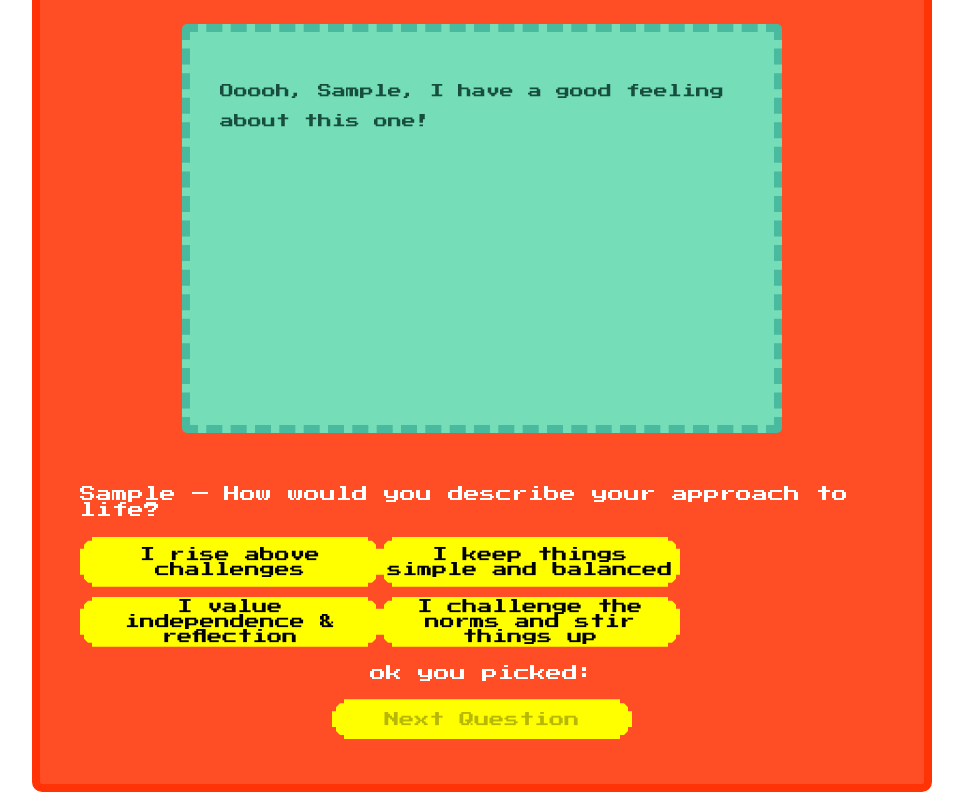
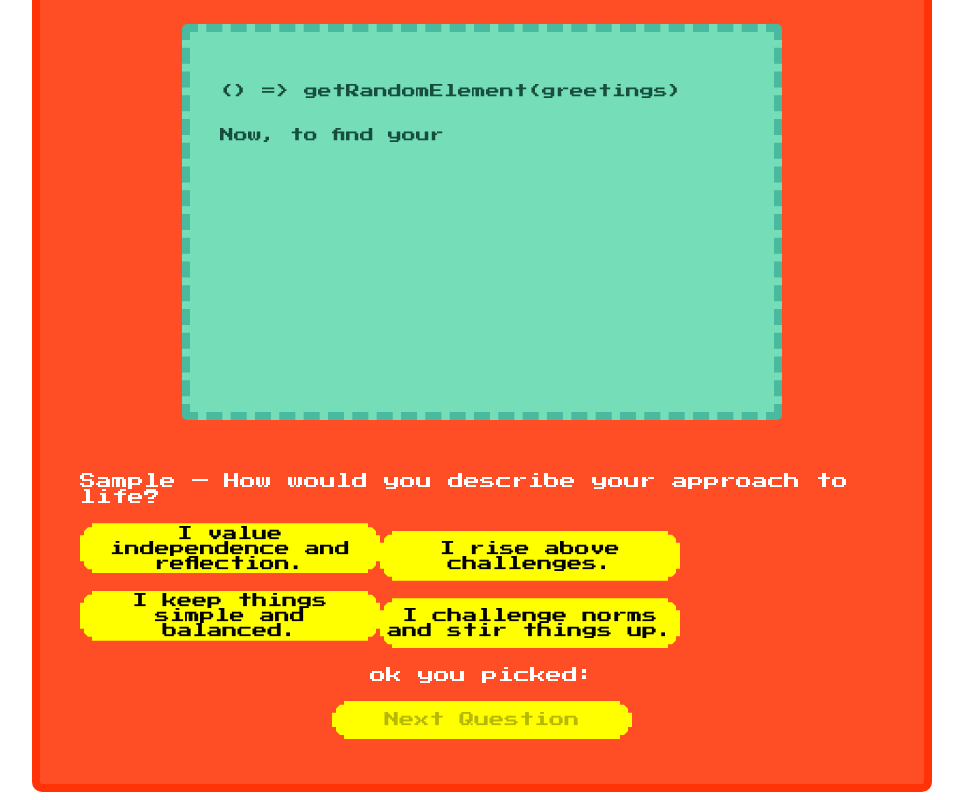
Before and after one commit to victorialamelo/ash-mvp-pokebudz-extension, a React (Vite) app in the folder client/: page / in a window 1280 px wide. Both pictures are taken after typing "Sample" into the empty fields and a click on the button "Apply to Adopt". Shown: the part 116-916 px from the top of the page, without its empty margins (158-1121 px from the left). Built offline with nearby package versions, Linux system fonts and the light colour scheme.

Commit message:
debugging

```diff
--- a/client/src/App.jsx
+++ b/client/src/App.jsx
@@ -9,9 +9,12 @@ import './App.css';
 function App() {
     const [gameState, setGameState] = useState("menu");
     const [name, setName] = useState("");
-    const [answers, setAnswers] = useState();
+    const [answers, setAnswers] = useState({});
     const [zodiac,setZodiac] = useState("");
-    const [matches, setMatches] = useState();
+    const [pokemonType, setPokemonType] = useState("");
+    const [pokemonShape, setPokemonShape] = useState("");
+    const [pokemonHabitat, setPokemonHabitat] = useState("");
+    const [matches, setMatches] = useState([]);
 
     return (
       <QuizContext.Provider value={{
@@ -23,6 +26,12 @@ function App() {
           setAnswers,
           zodiac,
           setZodiac,
+          pokemonType,
+          setPokemonType,
+          pokemonHabitat,
+          setPokemonHabitat,
+          pokemonShape,
+          setPokemonShape,
           matches,
           setMatches
           }}>
--- a/client/src/Components/Matches.jsx
+++ b/client/src/Components/Matches.jsx
@@ -8,33 +8,69 @@ import '../App.css';
 export default function Matches() {
     const [ loading, setLoading ] = useState();
     const [ typeUrl, setTypeURL ] = useState();
-    const { gameState, setGameState, name, answers, zodiac, matches, setMatches } = useContext(QuizContext);
-    console.log("ability", answers.ability);
-    console.log("habitat", answers.habitat);
-    console.log("shape", answers.shape);
-    console.log("pokemonType:", getZodiacData(zodiac).pokemonType);
+    const { name,
+            answers,
+            zodiac,
+            matches
+         } = useContext(QuizContext);
 
+    console.log(answers);
+    // need to have
+    // - pokemon type personality question
+    // - pokemon type zodiac question
+    // - pokemon shape
+    // - pokemon habitat
+
+    // fetchPokemonData function is to help call
+    // TYPE https://pokeapi.co/api/v2/type/
+    // SHAPE https://pokeapi.co/api/v2/pokemon-shape
+    // HABITAT https://pokeapi.co/api/v2/pokemon-habitat
+    // because within them are the urls to which pokemons match like this:
+
+    async function fetchPokemonData(baseUrl, searchName) {
+        try {
+            const response = await fetch(baseUrl);
+
+            if (!response.ok) throw new Error("Failed to fetch data");
+                const data = await response.json();
+                const result = data.results.find(item => item.name === searchName);
+                console.log("fetching Pokemon Data ...")
+                console.log("baseURL: ", baseUrl);
+                console.log("result: ", result);
+
+            return result ? result.url : null;
+        // We need to access the url based on the name, for example if the user
+        // chooses forest we need to access that url from https://pokeapi.co/api/v2/pokemon-habitat
+        //
+        // "results": [
+        //     {
+        //         "name": "forest",
+        //         "url": "https://pokeapi.co/api/v2/pokemon-habitat/2/"
+        //     },
+        //
+        } catch (error) {
+            console.error("Error fetching data:", error);
+            return null;
+        }
+    }
+
+    // getPokemonTypes function gets the pokemon type using zodiac AND personality question
     async function getPokemonTypes() {
-        const url = `https://pokeapi.co/api/v2/type/`;
-        const userPokemonType = getZodiacData(zodiac).pokemonType.toLowerCase();
+        const baseUrl = `https://pokeapi.co/api/v2/type/`;
+        const zodiacPokemonType = getZodiacData(zodiac).pokemonType;
+        const quizPokemonType = answers.pokemonType;
 
-        try {
-            const response = await fetch(url);
-            const data = await response.json();
+        setLoading(true);
+        const typeUrl = await fetchPokemonData(baseUrl, userPokemonType);
 
-            if (!response.ok) {
-              console.log("No matches found");
-            } else {
-              console.log(data.results.find(type => type.name === userPokemonType));
-              const findType = data.results.find(type => type.name === userPokemonType);
-              setTypeURL(findType.url);
-            }
-          } catch (error) {
-            console.log(error)
-          }
+        if (typeUrl) {
+            setTypeURL(typeUrl);
+        } else {
+            console.log("No matches found");
+        }
 
-          setLoading(false);
-        }
+        setLoading(false);
+    }
 
     async function getMatchByType() {
         const url = typeUrl;
--- a/client/src/Components/Quiz.jsx
+++ b/client/src/Components/Quiz.jsx
@@ -5,22 +5,27 @@ import { QuizContext } from '../Helpers/Contexts';
 import '../App.css';
 
 export default function Quiz() {
-    const { setGameState, name, setAnswers, answers } = useContext(QuizContext); // Get name here
+    const { setGameState, name, setAnswers, answers, setMatchingCriteria } = useContext(QuizContext); // Get name here
     const [currQuestion, setCurrQuestion] = useState(0);
     const [optionChosen, setOptionChosen] = useState("");
 
+    const getRandomElement = (arr) => arr ? arr[Math.floor(Math.random() * arr.length)] : null;
 
     const nextQuestion = () => {
       // get the key from the Question Bank
-      const key = QuestionBank[currQuestion].key;
-
-      // if its the birthday question update the birthday state
-      if (key === "birthday") {
-        setAnswers(ans => ({...ans, birthday: optionChosen}));
-      }
-      // else use update the key with the answer
-      else {
-        setAnswers(ans => ({...ans, [key]: optionChosen}));
+      const currentQ = QuestionBank[currQuestion];
+      console.log("currentQ.options?", QuestionBank[currQuestion].options)
+      const selectedOption = currentQ.options?.find(option => option.answer === optionChosen);
+      console.log("selectionOption", selectedOption);
+      setAnswers(ans => ({...ans, [currentQ]: optionChosen}));
+      console.log("answers", answers)
+      if (selectedOption) {
+        setMatchingCriteria(criteria => ({
+          ...criteria,
+          ...(selectedOption.pokemonType && { pokemonType: getRandomElement(selectedOption.pokemonType) }),
+          ...(selectedOption.pokemonHabitat && { pokemonHabitat: getRandomElement(selectedOption.pokemonHabitat) }),
+          ...(selectedOption.pokemonShape && { pokemonShape: getRandomElement(selectedOption.pokemonShape) })
+        }));
       }
 
       // after storing the answer go to the next question
@@ -30,8 +35,19 @@ export default function Quiz() {
 
     const finishQuiz = () => {
       const key = QuestionBank[currQuestion].key;
+      const selectedOption = key.options?.find(option => option.answer === optionChosen);
+
       // this makes sure the final question is saved
       setAnswers(ans => ({...ans, [key]: optionChosen}));
+
+      if (selectedOption) {
+        setMatchingCriteria(criteria => ({
+          ...criteria,
+          ...(selectedOption.pokemonType && { pokemonType: getRandomElement(selectedOption.pokemonType) }),
+          ...(selectedOption.pokemonHabitat && { pokemonHabitat: getRandomElement(selectedOption.pokemonHabitat) }),
+          ...(selectedOption.pokemonShape && { pokemonShape: getRandomElement(selectedOption.pokemonShape) })
+        }));
+      }
 
       console.log("Final Answers:", answers)
       // change the game state to final results
@@ -49,22 +65,19 @@ export default function Quiz() {
       `Ooooh, ${name}, I have a good feeling about this one!`
     ];
 
-    const randomGreeting = greetings[Math.floor(Math.random() * greetings.length)];
-
     return (
       <>
         <div className="Questions">
           <h1>{`${name}'s Pokebuds Application`}</h1>
           <div className="dialogue">
             <ReactTyped
-                key={randomGreeting}
                 startWhenVisible
                 typeSpeed={40}
                 backSpeed={0}
                 loop={false}
                 showCursor={false}
                 strings={[
-                    `<p> ${randomGreeting}</p> <p>Now, to find your perfect Pokébud, I just need to ask a few crucial, highly scientific questions. <p>You ready?</p>`
+                    `<p> ${() => getRandomElement(greetings)}</p> <p>Now, to find your perfect Pokébud, I just need to ask a few crucial, highly scientific questions. <p>You ready?</p>`
                 ]}
             />
           </div>
@@ -82,10 +95,10 @@ export default function Quiz() {
             {QuestionBank[currQuestion].options.map((option, index) => (
               <button
                 key={index}
-                onClick={() => setOptionChosen(option)}
-                className={optionChosen === option ? "selected" : ""}
+                onClick={() => setOptionChosen(option.answer)}
+                className={optionChosen === option.answer ? "selected" : ""}
               >
-                {option}
+                {option.answer}
               </button>
             ))}
           </div>
--- a/client/src/Components/Result.jsx
+++ b/client/src/Components/Result.jsx
@@ -6,11 +6,13 @@ import '../App.css' // or menu specific css?
 
 
 export default function Result() {
-  const { name, answers,  setGameState, zodiac, setZodiac } = useContext(QuizContext);
+  const { name, answers,  setGameState, zodiac, setZodiac, matches } = useContext(QuizContext);
   const [zodiacDescription, setZodiacDescription] = useState("");
 
+  console.log("M A T C H E S:", matches)
 
   useEffect(() => {
+    // Analyzes birthday to zodiac
     if (!answers.birthday) return;
 
     const bday = new Date(answers.birthday);
@@ -42,6 +44,7 @@ export default function Result() {
 
   }, [answers.birthday, setZodiac]);
 
+  // Passes zodiac to zodiac helper to return a brief zodiac description
   useEffect(() => {
     if (zodiac) {
       const { description } = getZodiacData(zodiac) || { description: "Unknown sign" };
@@ -62,10 +65,7 @@ export default function Result() {
                 showCursor={false}
                 strings={[
                   `<h3>Results for ${name}!</h3>
-                  <p><strong>Birthday:</strong> ${answers.birthday}</p>
-
-                  <p>Wow, you're a ${zodiac}!</p>
-                  <p>${zodiacDescription}</p>
+                  <p><strong>Birthday:</strong> ${answers.birthday}</p><p>Wow, you're a ${zodiac}!</p><p>${zodiacDescription}</p>
                   <p><strong>Personality:</strong> ${answers.shape}</p>
                   <p><strong>Habitat:</strong> ${answers.habitat}</p>
                   <p><strong>Approach:</strong> ${answers.type2}</p>`
--- a/client/src/Helpers/Contexts.jsx
+++ b/client/src/Helpers/Contexts.jsx
@@ -1,19 +1,33 @@
 import { createContext } from "react";
 
 export const QuizContext = createContext({
+  // changes the page
   gameState: "menu",
   setGameState: () => {},
+
+  // sets the name of the user
   name: "",
   setName: () => {},
-  answers: {
-    ability: "",
-    birthday: "",
-    habitat: "",
-    shape: ""
-  },
+
+  // quiz answers
+  answers: {},
   setAnswers: () => {},
+
+  // user zodiac sign based on birthday
   zodiac: "",
   setZodiac: () => {},
+
+  // User matching criteria for pokemon API calls
+  // Consolidated matching criteria
+  matchingCriteria: {
+    pokemonType: "",
+    pokemonHabitat: "",
+    pokemonShape: "",
+    zodiacType: "",
+  },
+  setMatchingCriteria: () => {},
+
+  // Pokemon matches
   matches: [],
-  setMatches: () => {}
+  setMatches: () => {},
 });
--- a/client/src/Helpers/QuestionBank.js
+++ b/client/src/Helpers/QuestionBank.js
@@ -1,39 +1,39 @@
 export const QuestionBank = [
-    {
+    {   // TYPE https://pokeapi.co/api/v2/type/
         prompt: (name) => `${name} — How would you describe your approach to life?`,
         type: "multiple-choice",
         key: "type2",
         options: [
-            "I rise above challenges",
-            "I keep things simple and balanced",
-            "I value independence & reflection",
-            "I challenge the norms and stir things up"
+            { answer: "I value independence and reflection.", pokemonType: ["ghost", "dark"] },
+            { answer: "I rise above challenges.", pokemonType: ["dragon", "stellar"] },
+            { answer: "I keep things simple and balanced.", pokemonType: ["normal", "ground"] },
+            { answer: "I challenge norms and stir things up.", pokemonType: ["poison", "ghost"] }
         ]
     },
-    {
+    {   // SHAPE https://pokeapi.co/api/v2/pokemon-shape
         prompt: (name) => `ooh, okay okay well ${name} — how would your friends describe you?`,
         type: "multiple-choice",
         key: "shape",
         options: [
-            "Cute & Cuddly",
-            "Strong & Fierce",
-            "Mysterioso/a/x",
-            "Weird and Silly"
+            { answer: "Cute and Cuddly", pokemonShape: ["ball", "blob", "squiggle"]},
+            { answer: "Strong and Fierce", pokemonShape: ["arms", "upright", "quadruped", "armor", "wings"]},
+            { answer: "Mysterioso/a/x", pokemonShape: ["legs", "tentacles", "heads", "humanoid"]},
+            { answer: "Weird and Silly", pokemonShape: ["fish", "bug-wings", "wings", "blob", "squiggle"]},
         ]
     },
-    {
+    {   // HABITAT https://pokeapi.co/api/v2/pokemon-habitat
         prompt: (name) => `excellent ${name} — where do you feel most at home or love to explore?`,
         type: "multiple-choice",
         key: "habitat",
         options: [
-            "Forest",
-            "Mountains",
-            "Ocean",
-            "City"
+            { answer: "Forest", pokemonHabitat: ["forest", "grassland"]},
+            { answer: "Mountains", pokemonHabitat: ["mountain", "cave", "grassland", "rough-terrain"]},
+            { answer: "Ocean", pokemonHabitat: ["sea","waters-edge", "cave"]},
+            { answer: "City", pokemonHabitat: ["rare", "urban"]},
         ]
     },
-    {
-        prompt: (name) => `ok & finally here's an easy one ${name}, when is your birthday?`,
+    {   // ZODIAC TYPE https://pokeapi.co/api/v2/type/
+        prompt: (name) => `ok and finally here's an easy one ${name}, when is your birthday?`,
         type: "text",
         key: "birthday"
     }
```
Also changed, not shown: client/src/Helpers/Zodiac.jsx (+12 -12 lines).
